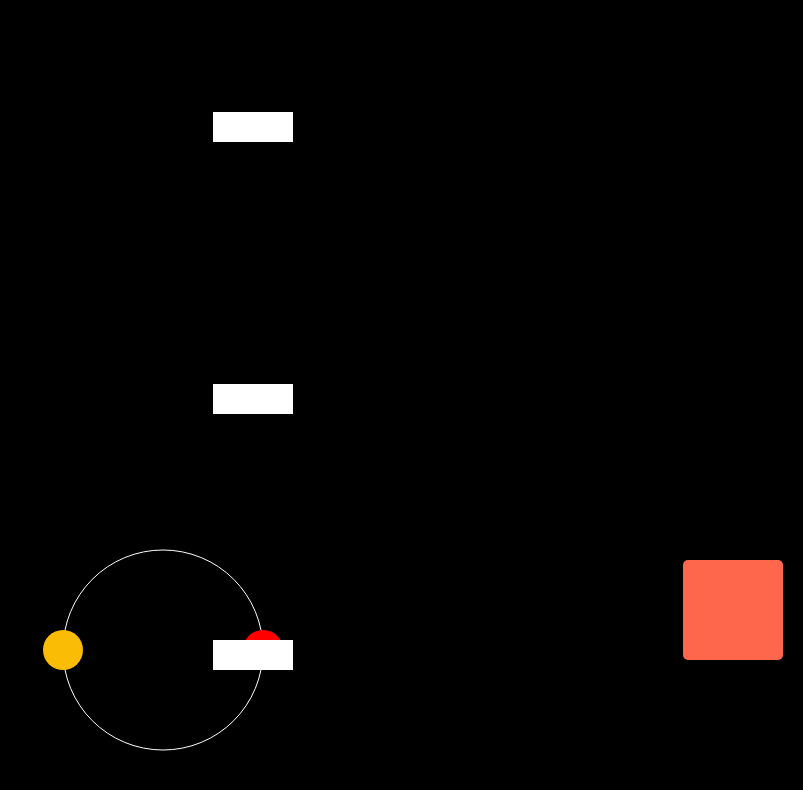
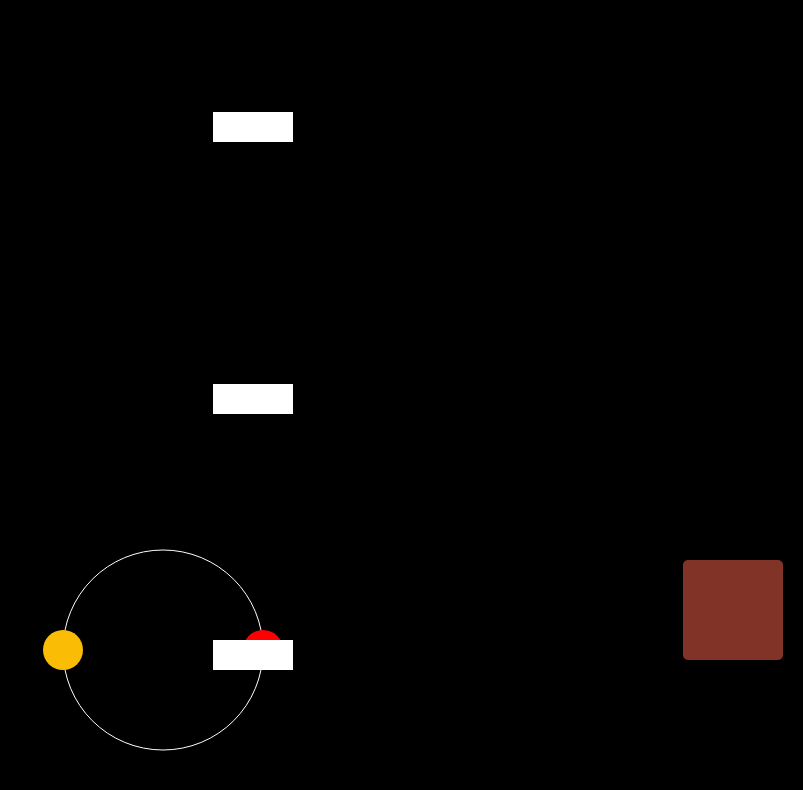
Before and after one commit to alebusi/Duet, a plain HTML site: page index.html in a window 1280 px wide. Shown: the whole page, without its empty margins (477-1280 px from the left). Drawn offline with Linux system fonts and the light colour scheme.

Commit message:
Update index.css

```diff
--- a/index.css
+++ b/index.css
@@ -19,8 +19,9 @@ body {
     color: #fff;
     font-size: 1.3em;
     cursor: pointer;
-    opacity 0.5;
+    opacity: 0.5;
     transition: 0.3s;
+    z-index: 1;
 }
 
 #pause:hover{
```
